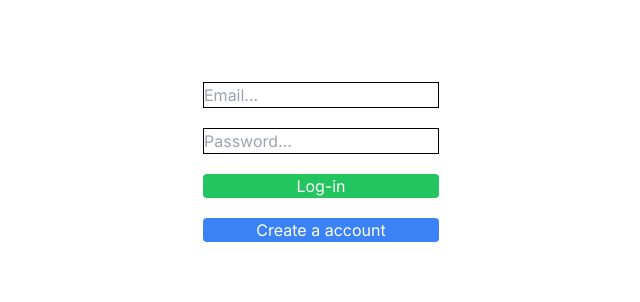
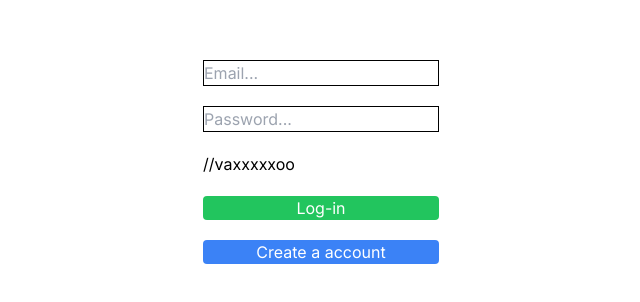
Before and after one commit to vaxojaniashvili/Movie-Project, a Next.js app: page / in a window 1280 px wide. Shown: the part 238-540 px from the top of the page, without its empty margins (319-959 px from the left). Built offline with nearby package versions, Linux system fonts and the light colour scheme.

Commit message:
Update Login.tsx

```diff
--- a/src/app/common/components/Login.tsx
+++ b/src/app/common/components/Login.tsx
@@ -46,6 +46,8 @@ const LoginInp = () => {
           type="password"
           placeholder="Password..."
         />
+        //vaxxxxxoo
+
         <button
           onClick={handleLogin}
           className="bg-green-500 rounded text-white px-5"
```
